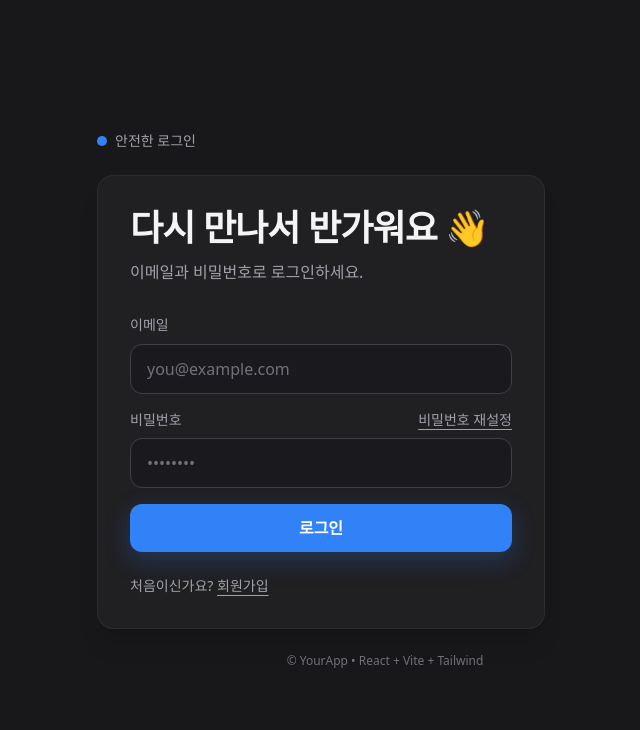
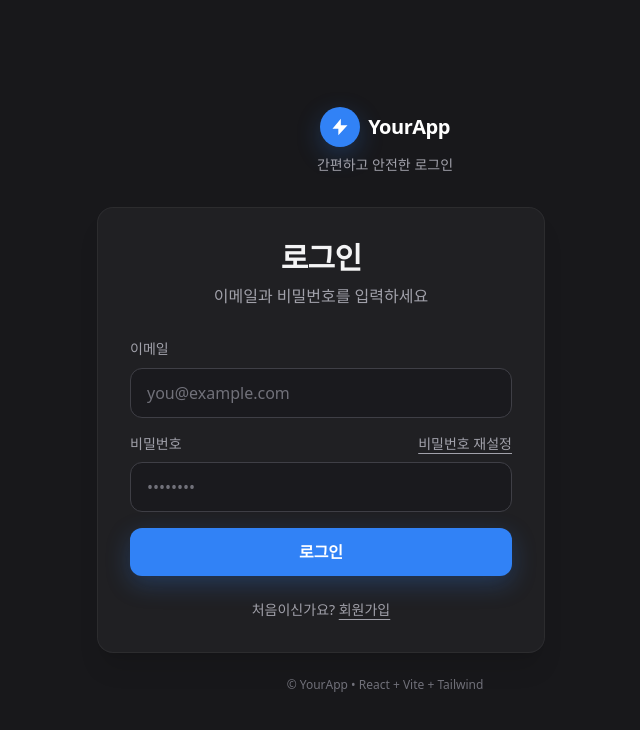
Before and after one commit to youjaegwon/node-frontend, a React (Vite) app: page / in a window 1280 px wide. Shown: the top 730 px of the page, without its empty margins (255-895 px from the left). Built offline with nearby package versions, Linux system fonts and the light colour scheme.

Commit message:
feat: login

```diff
--- a/src/pages/Login.jsx
+++ b/src/pages/Login.jsx
@@ -17,10 +17,8 @@ export default function Login() {
     setLoading(true)
     try {
       const out = await api('/auth/login', { method: 'POST', body: { email, password: pw } })
-      // accessToken 쿠키/헤더 방식과 상관없이 백엔드 응답에 맞춰 사용
       const token = out?.accessToken || out?.token
       if (token) localStorage.setItem('accessToken', token)
-      // 성공 애니메이션 → 페이지 전환
       setLeaving(true)
       setTimeout(() => nav('/home', { replace: true }), 260)
     } catch (e) {
@@ -32,24 +30,38 @@ export default function Login() {
 
   return (
     <div className={`w-full max-w-xl animate-fade-in ${leaving ? 'animate-fade-out' : ''}`}>
-      <div className="mb-6 flex items-center gap-2">
-        <div className="brand-dot" />
-        <span className="text-sm text-zinc-400">안전한 로그인</span>
+      {/* 상단 브랜드 로고 */}
+      <div className="flex flex-col items-center mb-8 select-none">
+        <div className="flex items-center gap-2">
+          <div className="w-10 h-10 rounded-full bg-toss-blue flex items-center justify-center shadow-toss">
+            {/* 번개 아이콘 */}
+            <svg xmlns="http://www.w3.org/2000/svg" viewBox="0 0 24 24" fill="white" className="w-5 h-5">
+              <path d="M13 2L3 14h7v8l11-12h-8V2z" />
+            </svg>
+          </div>
+          <span className="text-xl font-semibold tracking-tight text-white">
+            YourApp
+          </span>
+        </div>
+        <p className="text-sm text-zinc-400 mt-2">간편하고 안전한 로그인</p>
       </div>
 
       <div className="card">
-        <h1 className="text-3xl md:text-4xl font-extrabold tracking-tight">
-          다시 만나서 반가워요 <span className="inline-block">👋</span>
+        <h1 className="text-2xl md:text-3xl font-extrabold tracking-tight text-center">
+          로그인
         </h1>
-        <p className="text-zinc-400 mt-3">이메일과 비밀번호로 로그인하세요.</p>
+        <p className="text-zinc-400 text-center mt-2">이메일과 비밀번호를 입력하세요</p>
 
         <form onSubmit={onSubmit} className="mt-7 space-y-4">
           <div>
             <label className="text-sm text-zinc-400">이메일</label>
             <input
               className="input mt-2"
-              type="email" placeholder="you@example.com"
-              value={email} onChange={e => setEmail(e.target.value)} required
+              type="email"
+              placeholder="you@example.com"
+              value={email}
+              onChange={e => setEmail(e.target.value)}
+              required
               autoComplete="email"
             />
           </div>
@@ -61,8 +73,11 @@ export default function Login() {
             </div>
             <input
               className="input mt-2"
-              type="password" placeholder="••••••••"
-              value={pw} onChange={e => setPw(e.target.value)} required
+              type="password"
+              placeholder="••••••••"
+              value={pw}
+              onChange={e => setPw(e.target.value)}
+              required
               autoComplete="current-password"
             />
           </div>
@@ -78,7 +93,7 @@ export default function Login() {
           </button>
         </form>
 
-        <div className="mt-6 text-sm">
+        <div className="mt-6 text-center text-sm">
           <span className="text-zinc-400">처음이신가요? </span>
           <Link to="/register" className="link-muted">회원가입</Link>
         </div>
--- a/src/pages/Register.jsx
+++ b/src/pages/Register.jsx
@@ -1,8 +1,9 @@
 import React, { useState } from 'react'
-import { Link } from 'react-router-dom'
+import { Link, useNavigate } from 'react-router-dom'
 import { api } from '../lib/api'
 
 export default function Register() {
+  const nav = useNavigate()
   const [email, setEmail] = useState('')
   const [name, setName] = useState('')
   const [pw, setPw] = useState('')
@@ -14,17 +15,41 @@ export default function Register() {
     setErr(''); setOk('')
     try {
       await api('/auth/register', { method: 'POST', body: { email, name, password: pw } })
-      setOk('회원가입이 완료되었습니다. 이제 로그인하세요.')
-    } catch (e) { setErr(e.message) }
+      setOk('회원가입이 완료되었습니다 🎉')
+      // 1초 후 로그인 페이지로 자동 이동
+      setTimeout(() => nav('/', { replace: true }), 1000)
+    } catch (e) {
+      setErr(e.message)
+    }
   }
 
   return (
-    <div className="card">
+    <div className="card animate-scale-in">
       <h1 className="text-2xl font-bold">회원가입</h1>
       <form onSubmit={submit} className="mt-6 space-y-4">
-        <input className="input" placeholder="이메일" type="email" value={email} onChange={e=>setEmail(e.target.value)} required />
-        <input className="input" placeholder="이름" value={name} onChange={e=>setName(e.target.value)} required />
-        <input className="input" placeholder="비밀번호" type="password" value={pw} onChange={e=>setPw(e.target.value)} required />
+        <input
+          className="input"
+          placeholder="이메일"
+          type="email"
+          value={email}
+          onChange={e=>setEmail(e.target.value)}
+          required
+        />
+        <input
+          className="input"
+          placeholder="이름"
+          value={name}
+          onChange={e=>setName(e.target.value)}
+          required
+        />
+        <input
+          className="input"
+          placeholder="비밀번호"
+          type="password"
+          value={pw}
+          onChange={e=>setPw(e.target.value)}
+          required
+        />
         {err && <div className="text-red-400 text-sm">{err}</div>}
         {ok && <div className="text-emerald-400 text-sm">{ok}</div>}
         <button className="btn-primary">가입하기</button>
```
